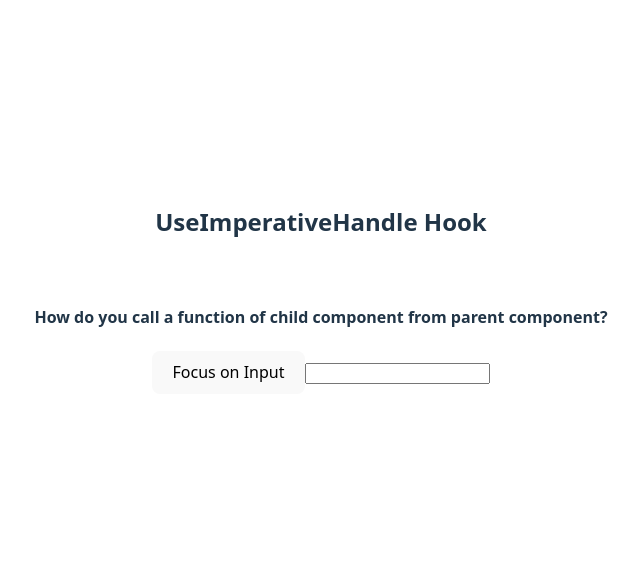
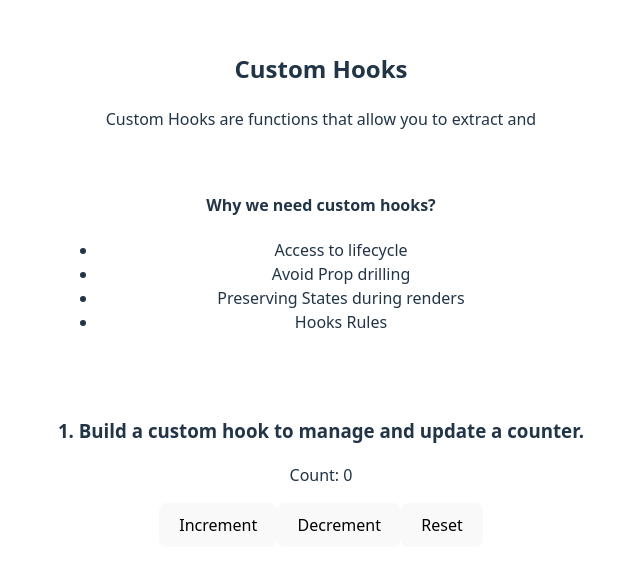
Before and after one commit to Tanish-Singhal/react-revision, a React (Vite) app in the folder react-hooks-revision/: page / in a window 1280 px wide. Shown: the part 111-680 px from the top of the page, without its empty margins (319-959 px from the left). Built offline with nearby package versions, Linux system fonts and the light colour scheme.

Commit message:
custom hooks

```diff
--- a/react-hooks-revision/src/App.jsx
+++ b/react-hooks-revision/src/App.jsx
@@ -6,7 +6,8 @@ import "./App.css";
 // import { ThemeProvider } from "./components/hooks/machine-ques/ThemeContext";
 // import UserReducer from "./components/hooks/UserReducer";
 // import UseMemoAndUseCallback from "./components/hooks/UseMemoAndUseCallback";
-import ForwardRef from "./components/hooks/UseImperativeHandle";
+// import ForwardRef from "./components/hooks/UseImperativeHandle";
+import CustomHooks from "./components/CustomHooks";
 
 function App() {
   return (
@@ -18,7 +19,8 @@ function App() {
       {/* <UseContext /> */}
       {/* <UserReducer /> */}
       {/* <UseMemoAndUseCallback /> */}
-      <ForwardRef />
+      {/* <ForwardRef /> */}
+      <CustomHooks />
     </div>
     // </ThemeProvider>
   );
--- /dev/null
+++ b/react-hooks-revision/src/components/CustomCounter.jsx
@@ -0,0 +1,17 @@
+import React from "react";
+import useCounter from "./hooks/custom-hooks/useCounter";
+
+const CustomCounter = () => {
+  const { count, increment, decrement, reset } = useCounter(0, 2);
+
+  return (
+    <div>
+      <p>Count: {count}</p>
+      <button onClick={increment}>Increment</button>
+      <button onClick={decrement}>Decrement</button>
+      <button onClick={reset}>Reset</button>
+    </div>
+  );
+};
+
+export default CustomCounter;
--- /dev/null
+++ b/react-hooks-revision/src/components/CustomHooks.jsx
@@ -0,0 +1,29 @@
+import React from "react";
+import CustomCounter from "./CustomCounter";
+
+const CustomHooks = () => {
+  return (
+    <div>
+      <h2>Custom Hooks</h2>
+      <p>Custom Hooks are functions that allow you to extract and </p>
+
+      <br />
+
+      <h4>Why we need custom hooks?</h4>
+      <ul>
+        <li>Access to lifecycle</li>
+        <li>Avoid Prop drilling</li>
+        <li>Preserving States during renders</li>
+        <li>Hooks Rules</li>
+      </ul>
+
+      <br />
+      <br />
+
+      <h3>1. Build a custom hook to manage and update a counter.</h3>
+      <CustomCounter />
+    </div>
+  );
+};
+
+export default CustomHooks;
--- /dev/null
+++ b/react-hooks-revision/src/components/hooks/custom-hooks/useCounter.jsx
@@ -0,0 +1,25 @@
+import React, { useState } from "react";
+
+const useCounter = (initialCount = 0, step = 1) => {
+  const [count, setCount] = useState(initialCount);
+
+  const increment = () => {
+    setCount(count + step);
+  };
+
+  const decrement = () => {
+    setCount(count - step);
+  };
+  const reset = () => {
+    setCount(initialCount);
+  };
+
+  return {
+    count,
+    increment,
+    decrement,
+    reset,
+  };
+};
+
+export default useCounter;
```
